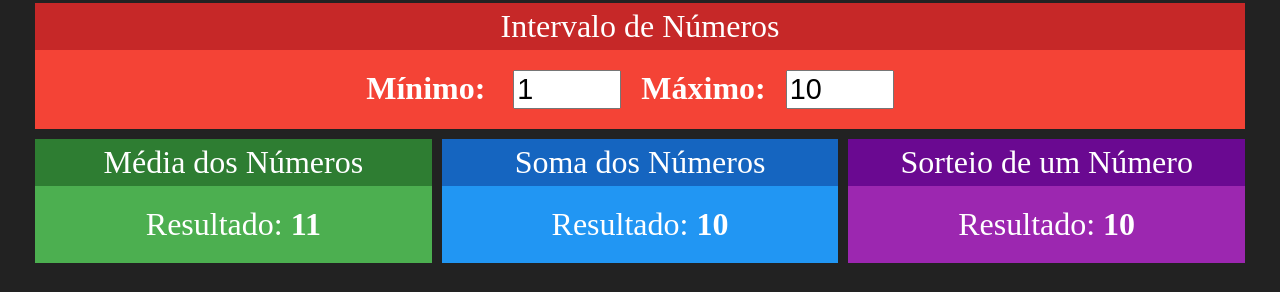
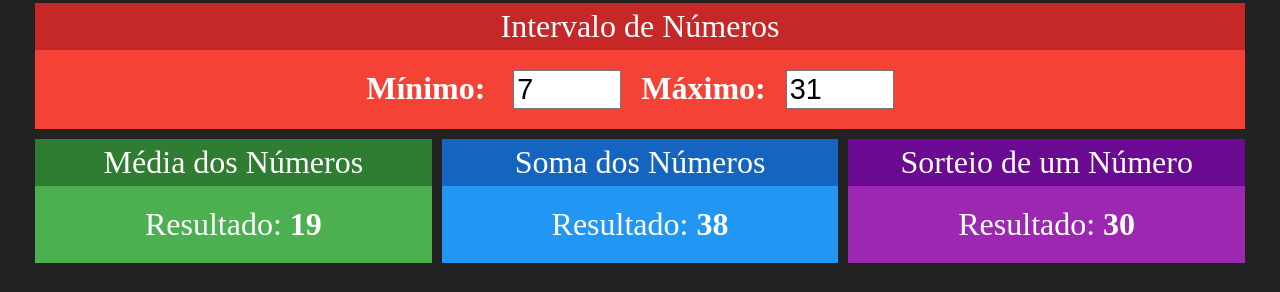
Before and after one commit to leoxavierclear/state-management-with-Redux, a React (Create React App) app: page / in a window 1280 px wide. Shown: the part 192-484 px from the top of the page. Built offline with nearby package versions, Linux system fonts and the light colour scheme.

Commit message:
Conectando componentes com Redux

```diff
--- a/src/components/Intervalo.jsx
+++ b/src/components/Intervalo.jsx
@@ -1,22 +1,36 @@
 import './Intervalo.css'
+
 import React from 'react'
+import { connect } from 'react-redux'
+
 import Card from './Card'
 
-export default props => {
+function Intervalo(props) {
+
+    const { min, max } = props
 
     return(
         <Card title="Intervalo de Números" red>
             <div className='Intervalo'>
                 <span>
                     <strong>Mínimo: </strong>
-                    <input type="number" value={1} readOnly/>
+                    <input type="number" value={min} readOnly/>
                 </span>
                 <span>
                     <strong>Máximo:</strong>
-                    <input type="number" value={10} readOnly/>
+                    <input type="number" value={max} readOnly/>
                 </span>
             </div>
 
         </Card>
     )
 }
+
+function mapStateToProp(state) {
+    return {
+        min: state.numeros.min,
+        max: state.numeros.max
+    }
+}
+
+export default connect(mapStateToProp)(Intervalo)
--- a/src/components/Media.jsx
+++ b/src/components/Media.jsx
@@ -1,15 +1,18 @@
 
 import React from 'react'
+import { connect } from 'react-redux'
+
 import Card from './Card'
 
-export default props => {
+function Media(props) {
 
+    const {min, max} = props
 
     return(
         <Card title="Média dos Números" green>
             <div>
                 <span>Resultado: </span>
-                <strong>11</strong>
+                <strong>{(max + min) / 2}</strong>
 
 
             </div>
@@ -17,3 +20,12 @@
         </Card>
     )
 }
+
+function mapStateToProps(state) {
+    return {
+        min: state.numeros.min,
+        max: state.numeros.max
+    }
+}
+
+export default connect(mapStateToProps)(Media)
--- a/src/components/Soma.jsx
+++ b/src/components/Soma.jsx
@@ -1,17 +1,27 @@
 
 import React from 'react'
+import { connect } from 'react-redux'
+
 import Card from './Card'
 
-export default props => {
-
-
+function Soma (props) {
+    const {min, max} = props
     return(
         <Card title="Soma dos Números" blue>
             <div>
                 <span>Resultado: </span>
-                <strong>{ 10 }</strong>
+                <strong>{(min + max)}</strong>
             </div>
 
         </Card>
     )
 }
+
+function mapStateToProp(state) {
+    return {
+        min: state.numeros.min,
+        max: state.numeros.max
+    }
+}
+
+export default connect(mapStateToProp)(Soma)
--- a/src/components/Sorteio.jsx
+++ b/src/components/Sorteio.jsx
@@ -1,15 +1,16 @@
+import React from 'react'
+import { connect } from 'react-redux'
 
-import React from 'react'
 import Card from './Card'
 
-export default props => {
-
-
+function Sorteio (props) {
+    const {min, max} = props
+    const aleatorio = parseInt(Math.random() * (max - min)) + min
     return(
         <Card title="Sorteio de um Número" purple>
             <div>
                 <span>Resultado: </span>
-                <strong>{ 10 }</strong>
+                <strong>{aleatorio}</strong>
 
 
             </div>
@@ -17,3 +18,12 @@
         </Card>
     )
 }
+
+function mapStateToProp(state) {
+    return {
+        min: state.numeros.min,
+        max: state.numeros.max
+    }
+}
+
+export default connect(mapStateToProp)(Sorteio)
--- a/src/store/storeConfig.js
+++ b/src/store/storeConfig.js
@@ -4,8 +4,8 @@
 const reducers = combineReducers({
     numeros: function(state, action) {
         return{
-            min: 1,
-            máx: 10
+            min: 7,
+            max: 31
         }
     }
 })
```
